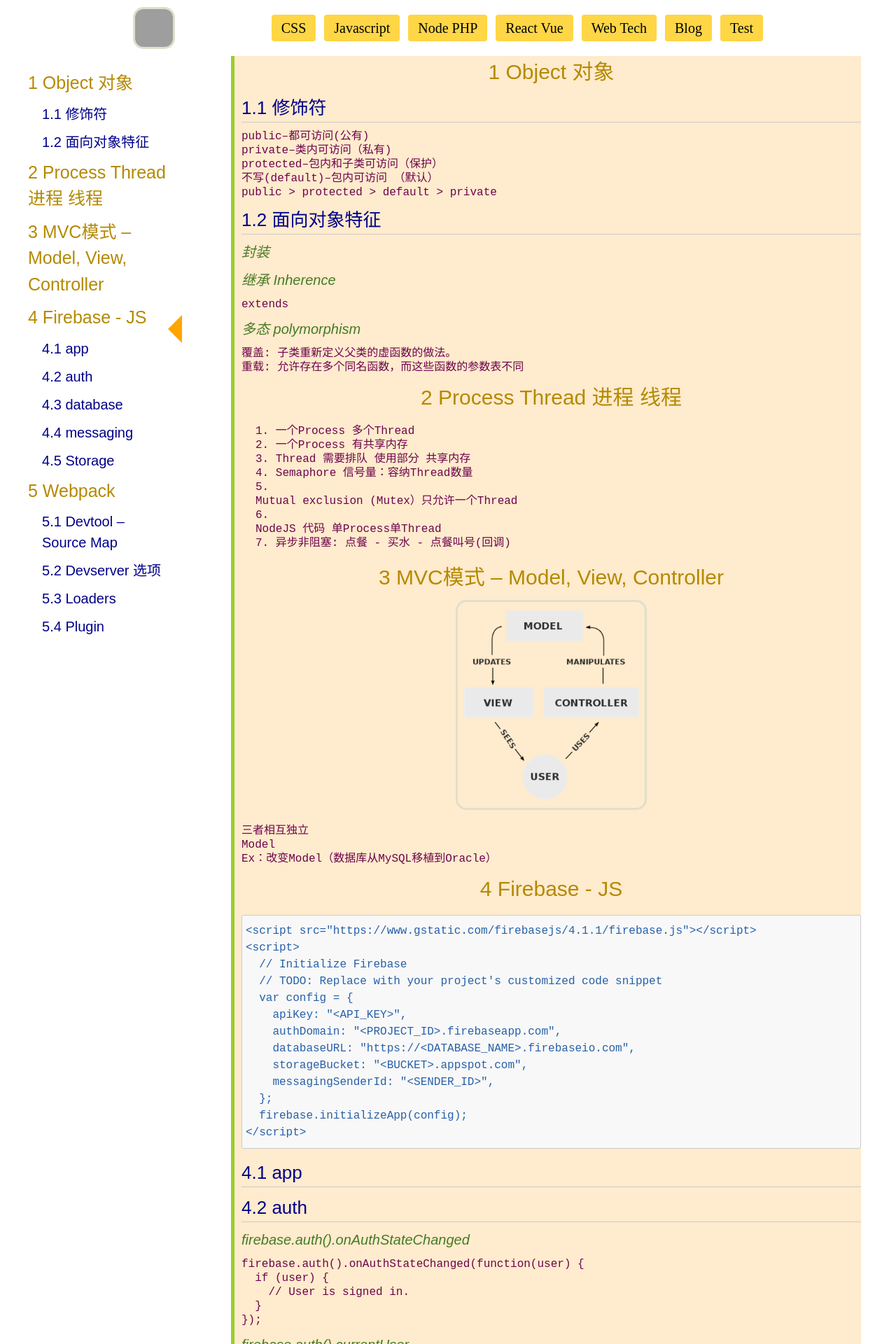
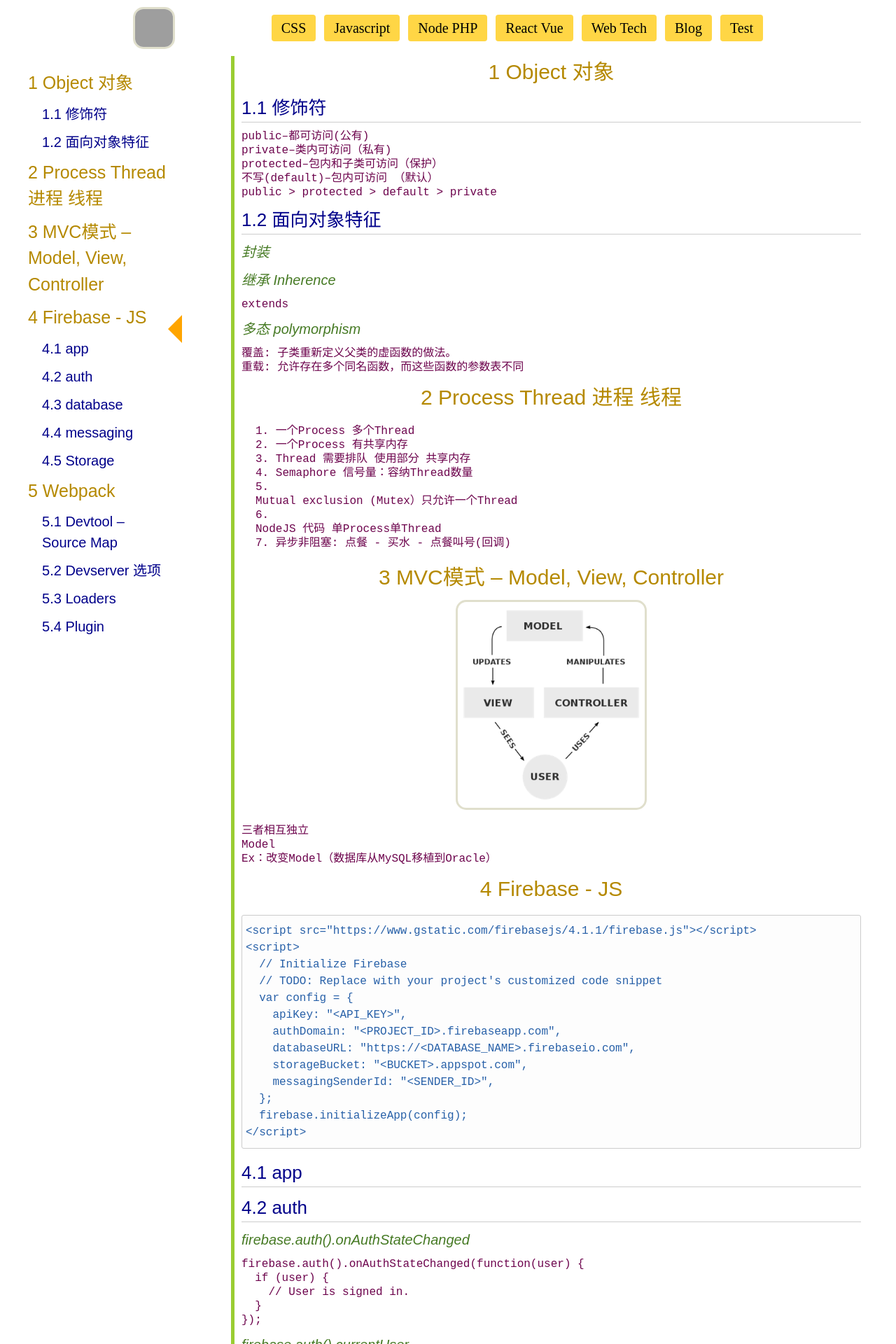
Before and after one commit to rfd3344a/rfd3344.github.io, a Jekyll site: the page built from notes/Web_Tech.md, in a window 1280 px wide. Shown: the top 1920 px of the page at 70% size. Built offline with Jekyll 4.4.1, drawn with Linux system fonts in a browser that asks for light colours; nearby versions of some CDN libraries; some web fonts are replaced; our own code applies the rules of GitHub Pages for plain Markdown files; grey boxes are pictures that could not be loaded.

Commit message:
Update notes.css

```diff
--- a/css/notes.css
+++ b/css/notes.css
@@ -35,7 +35,6 @@
 	width: 80%;
 	max-width:900px;
 	margin-left: 300px;
-	background:BlanchedAlmond;
 	border-left: 5px solid yellowgreen;
 	padding-left: 10px;
 }
@@ -135,7 +134,7 @@ pre code{
   font-size: 16px;
   color:rgb(39,96,168);
   white-space: pre;
-  background-color: #f8f8f8;
+  background: rgba(248, 248, 248,0.3);
   border: 1px solid #cccccc;
   padding: 10px 5px;
   border-radius: 3px;
```
